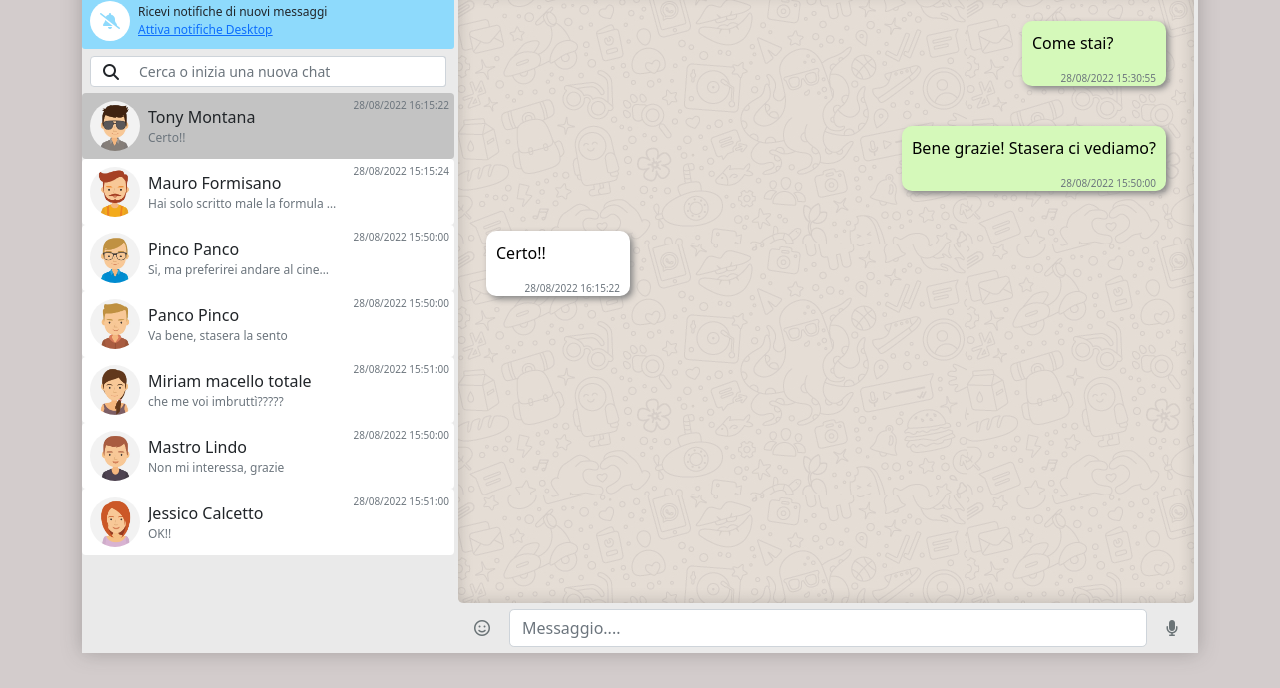
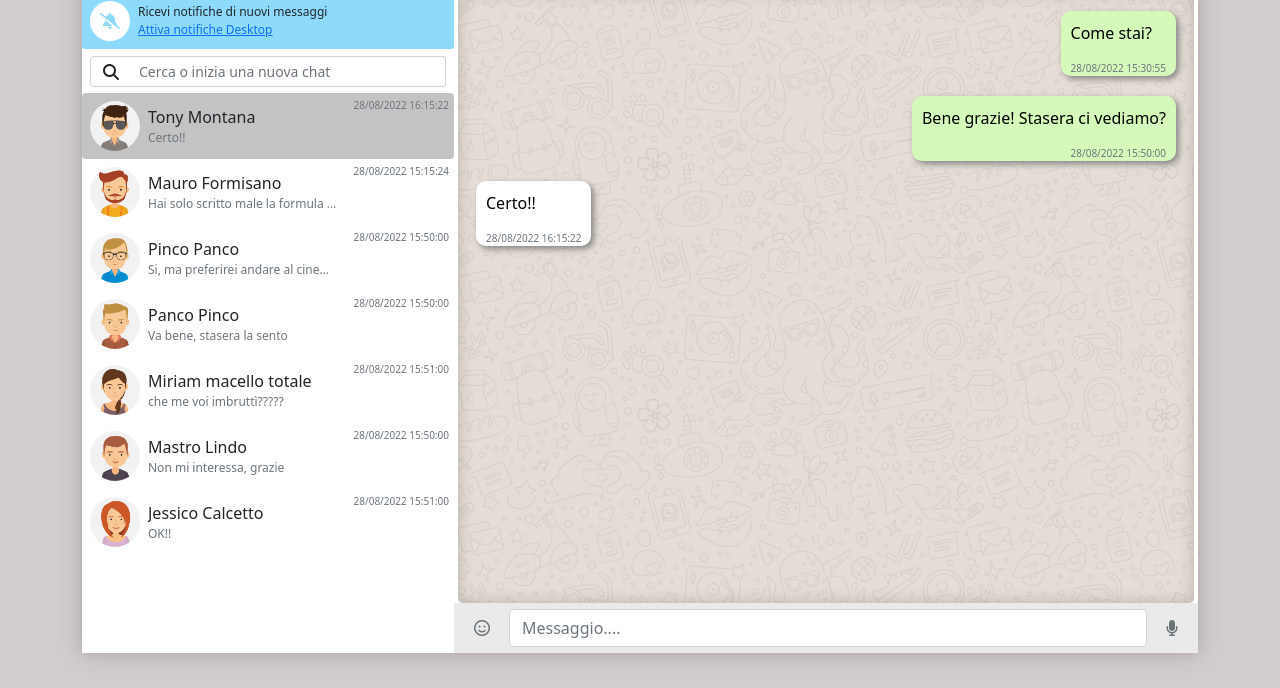
Before and after one commit to DavideLopez/vue-boolzapp, a plain HTML site: page index.html in a window 1280 px wide. Shown: the part 112-800 px from the top of the page. Drawn offline with nearby package versions, Linux system fonts and the light colour scheme.

Commit message:
fix minori padding

```diff
--- a/style.css
+++ b/style.css
@@ -11,6 +11,12 @@ a {
 .bg-azure {
     background-color: #8EDAFC;
     border-radius: 3px;
+}
+
+.container {
+    padding-top: 35px;
+    padding-bottom: 35px;
+    /* border: 2px solid black; */
 }
 
 .azure-icon {
@@ -30,7 +36,7 @@ a {
 }
 
 .row:first-child {
-    background-color: #EAEAEA;
+    background-color: white;
 }
 
 #root {
@@ -39,11 +45,6 @@ a {
     height: 100vh;
 }
 
-.container {
-    padding-top: 35px;
-    padding-bottom: 35px;
-    /* border: 2px solid black; */
-}
 
 .userAvatar img {
     margin: 12px 8px;
@@ -128,6 +129,7 @@ a {
 .lastDate {
     font-size: 10px;
 }
+
 .dropdown-menu{
     padding:0
 }
@@ -135,10 +137,8 @@ a {
 .message-text {
     word-wrap: break-word;
     position: relative;
-    margin: 20px 20px;
+    margin: 10px 10px;
     padding: 10px 10px 0px 10px;
-    min-width: 20%;
-    max-width: 50%;
     border-radius: 10px;
     font-size: 1rem;
     filter: drop-shadow(3px 3px 3px rgb(133, 133, 133));
```
